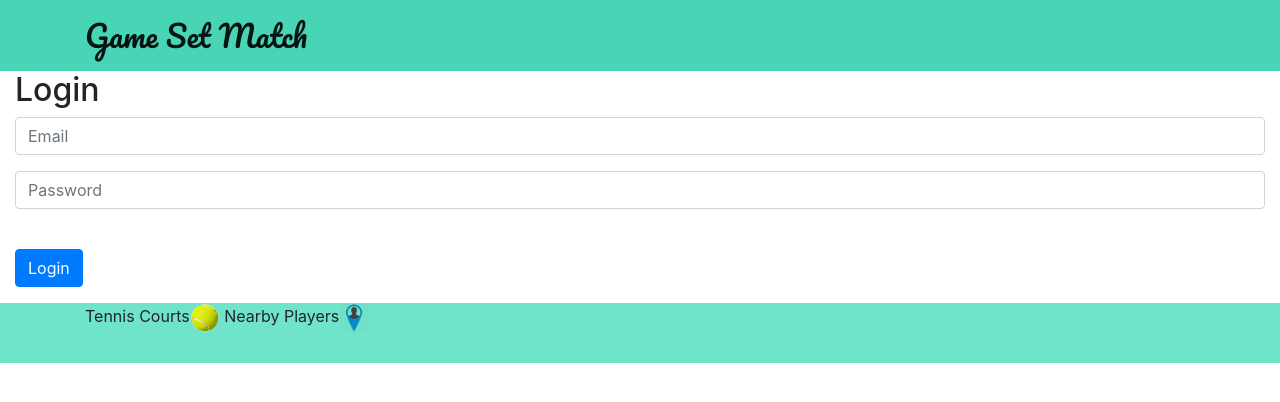
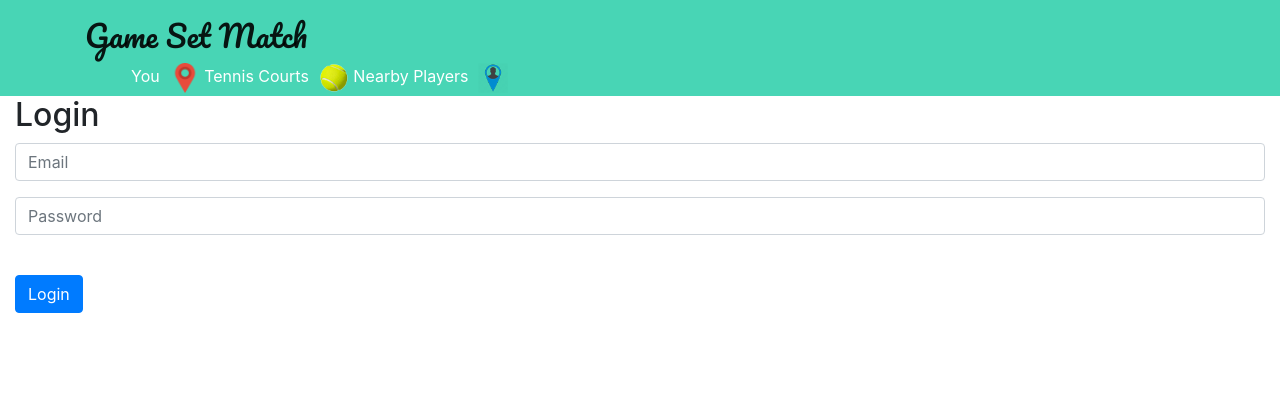
Before and after one commit to edwardrdavies/WDI_London_Project_2, a website: page public/members/index.html in a window 1280 px wide. Drawn offline with nearby package versions, Linux system fonts and the light colour scheme; some packages are replaced by stand-ins of ours; no server answers.

Commit message:
Added key to members page

```diff
--- a/public/members/index.html
+++ b/public/members/index.html
@@ -33,7 +33,7 @@
 
       <!-- Tool bar when logged in -->
       <ul class="nav navbar-nav loggedIn membersLogin">
-        <li class="nav-item active">
+        <li class="nav-item">
           <a class="nav-link" href="#" >Find a Player<span class="sr-only">(current)</span></a>
         </li>
         <li class="nav-item">
@@ -55,6 +55,13 @@
           </div>
         </li>
       </ul>
+    </div>
+    <div class="container-key">
+      <div class="key">
+        You<img src="../images/maps-icon-11.png" alt="location" class="you" />
+        Tennis Courts<img src="../images/tennis-ball.png" alt="Venues" / class="courtsimg">
+        Nearby Players<img src="../images/user-marker.png" alt="Players" class="nearbyplayersimg" />
+      </div>
     </div>
 
   </nav>
@@ -79,17 +86,19 @@
 </div>
 
 
-  <footer class="footer">
+  <!-- <footer class="footer">
         <div class="container">
           <p class="text-muted"></p>
           <div class="key">
+          You <img src="../images/maps-icon-11.png" alt="location" class="key" />
           Tennis Courts<img src="../images/tennis-ball.png" alt="Venues" / class="key">
-        Nearby Players<img src="../images/user-marker.png" alt="Players" class="key" />
+          Nearby Players<img src="../images/user-marker.png" alt="Players" class="key" />
+
 
 
 
         </div></div>
-      </footer>
+      </footer> -->
 
 
 </body>
--- a/src/scss/members.scss
+++ b/src/scss/members.scss
@@ -52,10 +52,25 @@
   .footer {
     background-color:  #70E4CA;
     height:60px;
+  }
 
+  img {
+    height: 30px;
+  }
 
-    img {
-      height: 30px;
+  .you, .courtsimg, .nearbyplayersimg {
+    height: 30px;
+    margin-left: 10px;
+  }
 
-    }
+  .key {
+    height: 20px;
+    display: inline-block;
+    padding-left: 115px;
+    color: white;
+
   }
+
+  .jointoday {
+    color: white;
+  }
--- a/src/scss/style.scss
+++ b/src/scss/style.scss
@@ -25,6 +25,7 @@
   text-align: center;
   color: white;
   margin-top: 10px;
+
 }
 
 .next-match {
```
Also changed, not shown: public/index.html (+1 -1 lines), public/css/members.css, public/images/maps-icon-11.png (added).
